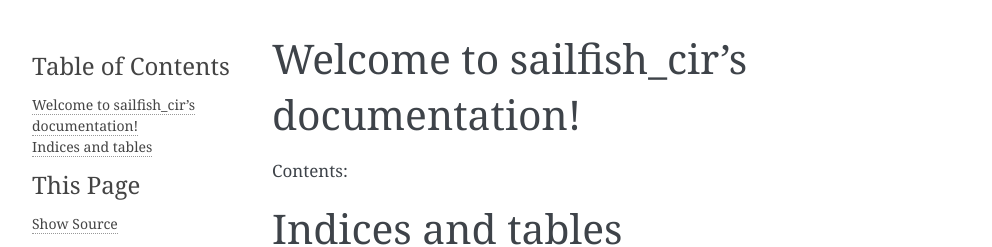
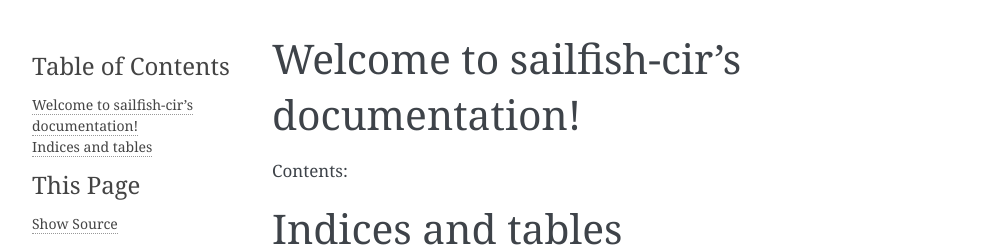
Before and after one commit to zerodel/sailfish-cir, a Sphinx documentation site: the page built from docs/index.rst, in a window 1280 px wide. Shown: the top 247 px of the page, without its empty margins (148-1140 px from the left). Built offline with Sphinx 7.4.7, drawn with Linux system fonts in a browser that asks for light colours; pages that are not in the unit, such as notebooks, are missing from menus.

Commit message:
hope it works this time

```diff
--- a/docs/index.rst
+++ b/docs/index.rst
@@ -3,7 +3,7 @@
    You can adapt this file completely to your liking, but it should at least
    contain the root `toctree` directive.
 
-Welcome to sailfish_cir's documentation!
+Welcome to sailfish-cir's documentation!
 ==========================================================
 
 Contents:
```
Also changed, not shown: 5 other files.
